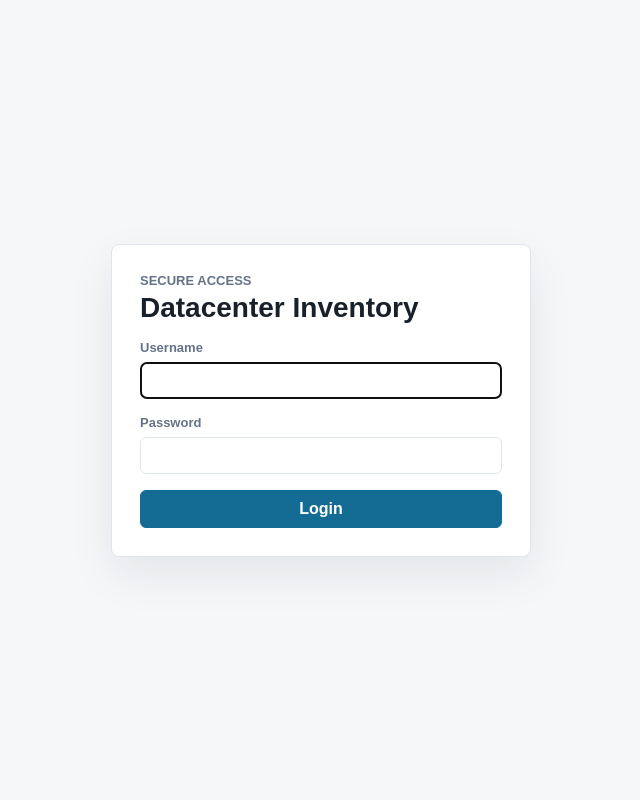
After one commit to gsarioz/datacenter_inventory, a Flask app: page /login in a window 1280 px wide. The commit adds this page. Shown: the whole page, without its empty margins (319-959 px from the left). Run offline with Flask 3, Linux system fonts and the light colour scheme.

Commit message:
Add env-based login and CSRF protection

```diff
--- a/app.py
+++ b/app.py
@@ -1,11 +1,14 @@
+import hmac
 import os
+import secrets
 from datetime import datetime
 from ipaddress import ip_address, ip_network
 
 from dotenv import load_dotenv
-from flask import Flask, abort, flash, redirect, render_template, request, url_for
+from flask import Flask, abort, flash, g, redirect, render_template, request, session, url_for
 from flask_sqlalchemy import SQLAlchemy
 from sqlalchemy import func
+from werkzeug.security import check_password_hash
 
 
 load_dotenv()
@@ -130,11 +133,38 @@ def create_app():
         "DATABASE_URL", "sqlite:///inventory.db"
     )
     app.config["SQLALCHEMY_TRACK_MODIFICATIONS"] = False
+    app.config["SESSION_COOKIE_HTTPONLY"] = True
+    app.config["SESSION_COOKIE_SAMESITE"] = "Lax"
     db.init_app(app)
 
+    register_security(app)
     register_routes(app)
     register_cli(app)
     return app
+
+
+def register_security(app):
+    @app.before_request
+    def require_login_and_csrf():
+        g.current_user = session.get("username")
+
+        if request.endpoint == "static":
+            return None
+
+        if request.method in {"POST", "PUT", "PATCH", "DELETE"}:
+            validate_csrf_token()
+
+        if request.endpoint == "login":
+            return None
+
+        if not g.current_user:
+            return redirect(url_for("login", next=safe_next_path()))
+
+        return None
+
+    @app.context_processor
+    def inject_security_helpers():
+        return {"csrf_token": csrf_token}
 
 
 def register_cli(app):
@@ -146,6 +176,30 @@ def register_cli(app):
 
 
 def register_routes(app):
+    @app.route("/login", methods=["GET", "POST"])
+    def login():
+        if session.get("username"):
+            return redirect(url_for("dashboard"))
+
+        if request.method == "POST":
+            username = request.form.get("username", "").strip()
+            password = request.form.get("password", "")
+            if authenticate_user(username, password):
+                session.clear()
+                session["username"] = username
+                csrf_token()
+                flash("Logged in.", "success")
+                return redirect(valid_redirect_target(request.form.get("next")))
+            flash("Invalid username or password.", "danger")
+
+        return render_template("login.html", next=valid_redirect_target(request.args.get("next")))
+
+    @app.post("/logout")
+    def logout():
+        session.clear()
+        flash("Logged out.", "success")
+        return redirect(url_for("login"))
+
     @app.route("/")
     def dashboard():
         totals = {
@@ -309,6 +363,58 @@ def category_label(category):
     if category not in ASSET_CATEGORIES:
         abort(404)
     return ASSET_CATEGORIES[category]
+
+
+def configured_users():
+    users = {}
+    for item in os.getenv("INVENTORY_USERS", "").split(","):
+        item = item.strip()
+        if not item or ":" not in item:
+            continue
+        username, password = item.split(":", 1)
+        username = username.strip()
+        if username:
+            users[username] = password.strip()
+    return users
+
+
+def authenticate_user(username, password):
+    stored_password = configured_users().get(username)
+    if not stored_password:
+        return False
+
+    if stored_password.startswith(("scrypt:", "pbkdf2:", "argon2:")):
+        try:
+            return check_password_hash(stored_password, password)
+        except ValueError:
+            return False
+
+    return hmac.compare_digest(stored_password, password)
+
+
+def csrf_token():
+    token = session.get("_csrf_token")
+    if not token:
+        token = secrets.token_urlsafe(32)
+        session["_csrf_token"] = token
+    return token
+
+
+def validate_csrf_token():
+    expected = session.get("_csrf_token")
+    provided = request.form.get("csrf_token") or request.headers.get("X-CSRF-Token")
+    if not expected or not provided or not hmac.compare_digest(expected, provided):
+        abort(400, description="Invalid CSRF token.")
+
+
+def safe_next_path():
+    return request.full_path if request.query_string else request.path
+
+
+def valid_redirect_target(target):
+    if target and target.startswith("/") and not target.startswith("//"):
+        return target
+    return url_for("dashboard")
 
 
 def get_datacenter(datacenter_id):
--- a/docker-compose.yml
+++ b/docker-compose.yml
@@ -6,6 +6,7 @@ services:
       FLASK_APP: app.py
       FLASK_DEBUG: "1"
       SECRET_KEY: 59357d15e32910dfe7ef482c
+      INVENTORY_USERS: admin:admin123
       DATABASE_URL: mariadb+pymysql://inventory-user:da4ecff1fd4aa0da37a3e75c@mariadb:3306/inventory-db
     ports:
       - "5003:5000"
--- a/static/app.css
+++ b/static/app.css
@@ -62,10 +62,74 @@ a {
   color: #ffffff;
 }
 
+.logout-form {
+  position: absolute;
+  right: 16px;
+  bottom: 18px;
+  left: 16px;
+  display: grid;
+  gap: 8px;
+  color: #dbe4ee;
+  font-size: 13px;
+}
+
+.logout-form button {
+  min-height: 34px;
+  border: 1px solid #334155;
+  border-radius: 6px;
+  background: #1f2937;
+  color: #ffffff;
+  font: inherit;
+  font-weight: 700;
+  cursor: pointer;
+}
+
 .main {
   min-height: 100vh;
   margin-left: 230px;
   padding: 28px;
+}
+
+.main-auth {
+  display: grid;
+  place-items: center;
+  margin-left: 0;
+}
+
+.login-shell {
+  width: min(100%, 420px);
+}
+
+.login-panel {
+  display: grid;
+  gap: 16px;
+  padding: 28px;
+  border: 1px solid var(--line);
+  border-radius: 8px;
+  background: #ffffff;
+  box-shadow: 0 18px 45px rgba(15, 23, 42, 0.08);
+}
+
+.login-panel h1 {
+  margin: 0;
+  font-size: 28px;
+}
+
+.login-panel label {
+  display: grid;
+  gap: 7px;
+  color: var(--muted);
+  font-size: 13px;
+  font-weight: 700;
+}
+
+.login-panel input {
+  width: 100%;
+  border: 1px solid var(--line);
+  border-radius: 6px;
+  padding: 10px 11px;
+  color: var(--ink);
+  font: inherit;
 }
 
 .page-header {
@@ -473,6 +537,11 @@ th {
     grid-template-columns: repeat(2, minmax(0, 1fr));
   }
 
+  .logout-form {
+    position: static;
+    margin-top: 16px;
+  }
+
   .main {
     margin-left: 0;
     padding: 18px;
--- a/templates/assets/form.html
+++ b/templates/assets/form.html
@@ -9,6 +9,7 @@
 </header>
 
 <form class="form-grid" method="post">
+  <input type="hidden" name="csrf_token" value="{{ csrf_token() }}">
   <label>Datacenter
     <select name="datacenter_id" id="datacenter-select" required>
       <option value="">Select datacenter</option>
@@ -67,6 +68,8 @@
   </div>
 </form>
 {% if asset.id %}
-  <form id="delete-form" method="post" action="{{ url_for('asset_delete', category=category, asset_id=asset.id) }}"></form>
+  <form id="delete-form" method="post" action="{{ url_for('asset_delete', category=category, asset_id=asset.id) }}">
+    <input type="hidden" name="csrf_token" value="{{ csrf_token() }}">
+  </form>
 {% endif %}
 {% endblock %}
--- a/templates/base.html
+++ b/templates/base.html
@@ -7,6 +7,7 @@
   <link rel="stylesheet" href="{{ url_for('static', filename='app.css') }}">
 </head>
 <body>
+  {% if g.current_user %}
     <aside class="sidebar">
       <a class="brand" href="{{ url_for('dashboard') }}">DC Inventory</a>
       <nav>
@@ -17,8 +18,14 @@
         <a href="{{ url_for('asset_list', category='switchs') }}">Switchs</a>
         <a href="{{ url_for('asset_list', category='other-parts') }}">Other Parts</a>
       </nav>
+      <form class="logout-form" method="post" action="{{ url_for('logout') }}">
+        <input type="hidden" name="csrf_token" value="{{ csrf_token() }}">
+        <span>{{ g.current_user }}</span>
+        <button type="submit">Logout</button>
+      </form>
     </aside>
-  <main class="main">
+  {% endif %}
+  <main class="main {% if not g.current_user %}main-auth{% endif %}">
     {% with messages = get_flashed_messages(with_categories=true) %}
       {% if messages %}
         <div class="messages">
--- a/templates/datacenters/form.html
+++ b/templates/datacenters/form.html
@@ -9,6 +9,7 @@
 </header>
 
 <form class="form-grid" method="post">
+  <input type="hidden" name="csrf_token" value="{{ csrf_token() }}">
   <label>Country
     <input name="country" value="{{ datacenter.country if datacenter else '' }}" required>
   </label>
--- /dev/null
+++ b/templates/login.html
@@ -0,0 +1,21 @@
+{% extends "base.html" %}
+{% block title %}Login - Datacenter Inventory{% endblock %}
+{% block content %}
+<section class="login-shell">
+  <form class="login-panel" method="post">
+    <input type="hidden" name="csrf_token" value="{{ csrf_token() }}">
+    <input type="hidden" name="next" value="{{ next }}">
+    <div>
+      <p class="eyebrow">Secure Access</p>
+      <h1>Datacenter Inventory</h1>
+    </div>
+    <label>Username
+      <input name="username" autocomplete="username" autofocus required>
+    </label>
+    <label>Password
+      <input name="password" type="password" autocomplete="current-password" required>
+    </label>
+    <button class="button primary" type="submit">Login</button>
+  </form>
+</section>
+{% endblock %}
```
Also changed, not shown: README.md, 1 other file. Lines whose indentation alone changed are shown as unchanged.
